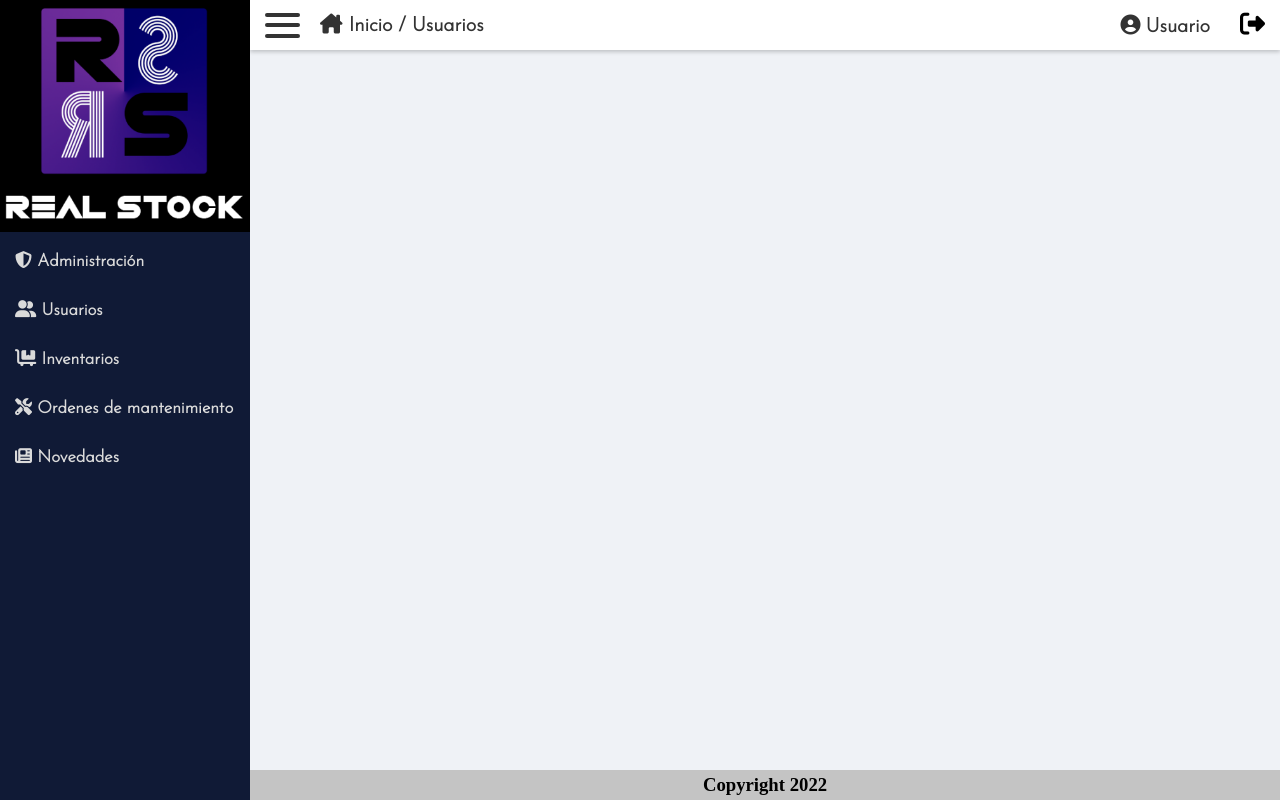
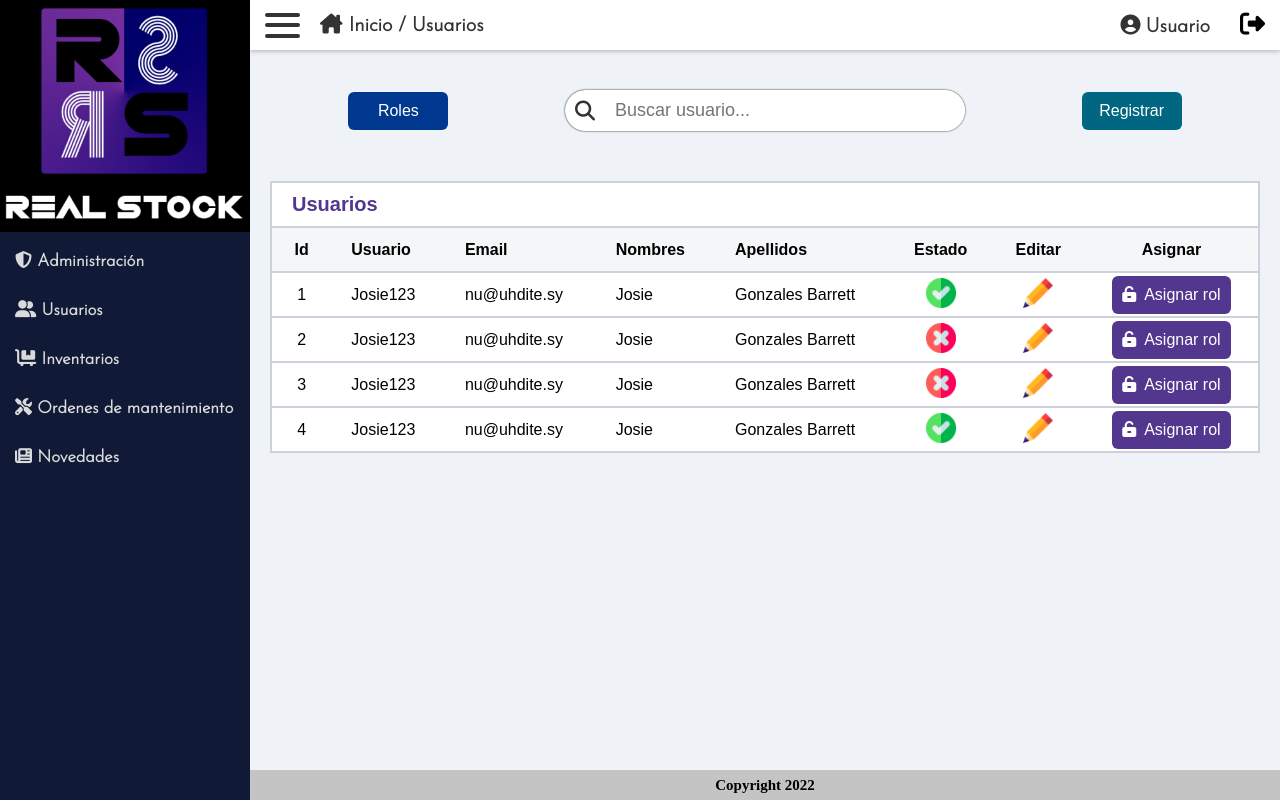
Before and after one commit to lalolanda10212/realstock, a PHP site: page /frm_registrar-usuarios.html in a window 1280 px wide. Run offline with PHP 8.4, Linux system fonts and the light colour scheme; some libraries are stand-ins or nearby versions.

Commit message:
tabla de usuarios

```diff
--- a/estilos.css
+++ b/estilos.css
@@ -50,7 +50,7 @@ header {
   justify-content: space-between;
   cursor: pointer;
   margin-right: 20px;
-  -webkit-tap-highlight-color: rgba(0,0,0,0);
+  -webkit-tap-highlight-color: rgba(0, 0, 0, 0);
 }
 
 .hamburger-menu span {
@@ -82,7 +82,7 @@ header {
   color: rgba(0, 0, 0, 0.8);
 }
 
-.user-tag a i{
+.user-tag a i {
   margin: 5px;
 }
 
@@ -114,7 +114,7 @@ header {
   transition: 0.4s;
 }
 
-.card:hover{
+.card:hover {
   box-shadow: 0 0 15px rgba(0, 0, 0, 0.3);
 }
 
@@ -141,6 +141,142 @@ header {
   font-weight: 800;
 }
 
+.items-container {
+  display: flex;
+  align-items: center;
+  justify-content: space-around;
+  flex-wrap: wrap;
+  margin: 20px;
+  font-family: sans-serif;
+}
+
+.btn {
+  min-width: 100px;
+  height: fit-content;
+  padding: 10px;
+  color: #fff;
+  border-radius: 6px;
+  text-align: center;
+  border: none;
+  outline: none;
+  cursor: pointer;
+  font-size: 1rem;
+}
+
+.btn i {
+  margin-right: 8px;
+}
+
+.btn-blue {
+  background-color: #003890;
+  transition: 0.3s;
+}
+
+.btn-blue:hover {
+  background-color: #002869;
+}
+
+.btn-blue:focus {
+  box-shadow: 0 0 0 4px rgba(0, 55, 144, 0.4);
+}
+
+.btn-green {
+  background-color: #006682;
+  transition: 0.3s;
+}
+
+.btn-green:hover {
+  background-color: #004d63;
+}
+
+.btn-green:focus {
+  box-shadow: 0 0 0 4px rgba(0, 102, 130, 0.4);
+}
+
+.btn-purple {
+  background-color: #53378F;
+  transition: 0.3s;
+}
+
+.btn-purple:hover {
+  background-color: #422979;
+}
+
+.btn-purple:focus {
+  box-shadow: 0 0 0 4px rgba(83, 55, 143, 0.4)
+}
+
+.search-bar {
+  background-color: #fff;
+  width: 400px;
+  border-radius: 30px;
+  display: grid;
+  grid-template-columns: 40px 1fr;
+  overflow: hidden;
+  font-size: 20px;
+  box-shadow: 0 0 2px #000;
+  transition: 0.3s;
+}
+
+.search-bar .icon-search {
+  display: flex;
+  color: rgba(0, 0, 0, 0.8);
+  justify-content: center;
+  align-items: center;
+}
+
+.search-bar input {
+  border: none;
+  padding: 10px;
+  font-size: 18px;
+}
+
+.search-bar:hover {
+  box-shadow: 0 0 4px #000;
+}
+
+.wrapper-table {
+  font-family: sans-serif;
+  overflow-x: auto;
+  margin: 50px 0;
+}
+
+.wrapper-table table {
+  width: 100%;
+  border-collapse: collapse;
+}
+
+.wrapper-table th {
+  color: #53378F;
+  font-size: 20px;
+  text-align: left;
+  padding: 0 20px;
+}
+
+.wrapper-table tr {
+  background-color: #fff;
+  height: 45px;
+  border: solid 2px #ccd2db;
+}
+
+.wrapper .titles-table td{
+  font-weight: 600;
+  background-color: #F4F6F8;
+}
+
+.wrapper-table tr td {
+  padding: 0 20px;
+}
+
+.wrapper-table tr td img {
+  width: 30px;
+  height: 30px;
+}
+
+.cell-center {
+  text-align: center;
+}
+
 footer {
   position: relative;
   left: 0;
@@ -150,10 +286,12 @@ footer {
   line-height: 30px;
   text-align: center;
   background-color: #c4c4c4;
+  font-size: 15px;
+  font-weight: 900;
 }
 
 .logo img {
-    width: 100%;
+  width: 100%;
 }
 
 nav {
@@ -167,7 +305,7 @@ nav {
   font-family: "Josefin Sans", sans-serif;
   font-weight: 600;
   overflow-x: hidden;
-  transition: transform .5s;
+  transition: transform 0.5s;
 }
 
 .link a {
@@ -175,7 +313,7 @@ nav {
   display: block;
   font-size: 17px;
   padding: 15px;
-  transition: .3s;
+  transition: 0.3s;
 }
 
 .link a:hover {
--- a/frm_registrar-usuarios.html
+++ b/frm_registrar-usuarios.html
@@ -59,7 +59,10 @@
             <span></span><span></span><span></span>
           </div>
           <div class="location-source">
-            <a href="principal.html"><i class="fa-solid fa-house-chimney"></i></a> Inicio / Usuarios
+            <a href="principal.html"
+              ><i class="fa-solid fa-house-chimney"></i
+            ></a>
+            Inicio / Usuarios
           </div>
         </div>
         <div class="section-header">
@@ -72,11 +75,75 @@
         </div>
       </header>
       <div class="content">
-
+        <div class="items-container">
+          <a href="" class="btn btn-blue">Roles</a>
+          <div class="search-bar">
+            <div class="icon-search">
+              <i class="fa-solid fa-magnifying-glass"></i>
+            </div>
+            <input type="text" placeholder="Buscar usuario..." />
+          </div>
+          <button class="btn btn-green">Registrar</button>
+        </div>
+        <div class="wrapper-table">
+          <table>
+            <tr>
+              <th colspan="8">Usuarios</th>
+            </tr>
+            <tr class="titles-table">
+              <td class="cell-center">Id</td>
+              <td>Usuario</td>
+              <td>Email</td>
+              <td>Nombres</td>
+              <td>Apellidos</td>
+              <td class="cell-center">Estado</td>
+              <td class="cell-center">Editar</td>
+              <td class="cell-center">Asignar</td>
+            </tr>
+            <tr>
+              <td class="cell-center">1</td>
+              <td>Josie123</td>
+              <td>nu@uhdite.sy</td>
+              <td>Josie</td>
+              <td>Gonzales Barrett</td>
+              <td class="cell-center"><img src="img/aceptar.png" alt=""></td>
+              <td class="cell-center"><a href=""><img src="img/editar.png" alt=""></a></td>
+              <td class="cell-center"><button class="btn btn-purple"><i class="fa-solid fa-unlock-keyhole"></i>Asignar rol</button></td>
+            </tr>
+            <tr>
+              <td class="cell-center">2</td>
+              <td>Josie123</td>
+              <td>nu@uhdite.sy</td>
+              <td>Josie</td>
+              <td>Gonzales Barrett</td>
+              <td class="cell-center"><img src="img/cancelar.png" alt=""></td>
+              <td class="cell-center"><a href=""><img src="img/editar.png" alt=""></a></td>
+              <td class="cell-center"><button class="btn btn-purple"><i class="fa-solid fa-unlock-keyhole"></i>Asignar rol</button></td>
+            </tr>
+            <tr>
+              <td class="cell-center">3</td>
+              <td>Josie123</td>
+              <td>nu@uhdite.sy</td>
+              <td>Josie</td>
+              <td>Gonzales Barrett</td>
+              <td class="cell-center"><img src="img/cancelar.png" alt=""></td>
+              <td class="cell-center"><a href=""><img src="img/editar.png" alt=""></a></td>
+              <td class="cell-center"><button class="btn btn-purple"><i class="fa-solid fa-unlock-keyhole"></i>Asignar rol</button></td>
+            </tr>
+            <tr>
+              <td class="cell-center">4</td>
+              <td>Josie123</td>
+              <td>nu@uhdite.sy</td>
+              <td>Josie</td>
+              <td>Gonzales Barrett</td>
+              <td class="cell-center"><img src="img/aceptar.png" alt=""></td>
+              <td class="cell-center"><a href=""><img src="img/editar.png" alt=""></a></td>
+              <td class="cell-center"><button class="btn btn-purple"><i class="fa-solid fa-unlock-keyhole"></i>Asignar rol</button></td>
+            </tr>
+          </table>
+        </div>
       </div>
-      <footer>
-        <h3>Copyright 2022</h3>
-      </footer>
+      <footer>Copyright 2022</footer>
     </div>
   </body>
 </html>
```
Also changed, not shown: principal.html (+4 -4 lines), img/aceptar.png (added), img/cancelar.png (added), img/editar.png (added).
